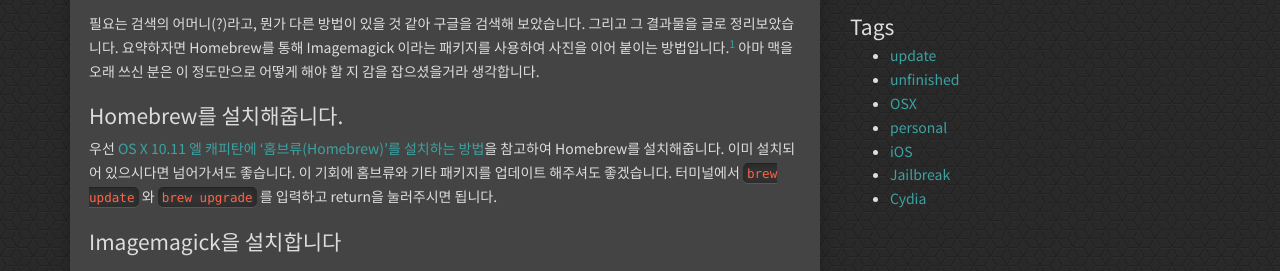
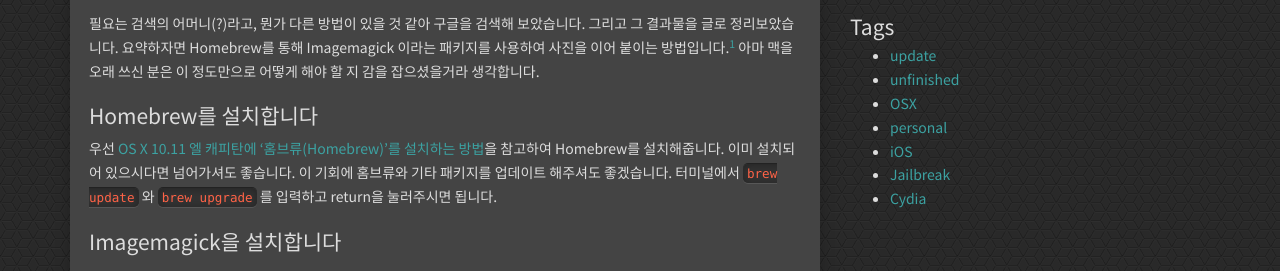
Before and after one commit to Canorus/canorus.github.io, a Jekyll site: the page built from _posts/2016-05-21-imagemagick.md, in a window 1280 px wide and 900 px high. Shown: the part 247-518 px from the top of the window. Built offline with Jekyll 4.4.1, drawn with Linux system fonts in a browser that asks for light colours.

Commit message:
imagemagick

```diff
--- a/_posts/2016-05-21-imagemagick.md
+++ b/_posts/2016-05-21-imagemagick.md
@@ -9,7 +9,7 @@
 
 [^1]: Homebrew 외에도 MacPorts로 설치할 수 있습니다. [링크](http://www.imagemagick.org/script/binary-releases.php)
 
-## Homebrew를 설치해줍니다.
+## Homebrew를 설치합니다
 
 우선 [OS X 10.11 엘 캐피탄에 '홈브류(Homebrew)'를 설치하는 방법](http://macnews.tistory.com/3728)을 참고하여 Homebrew를 설치해줍니다. 이미 설치되어 있으시다면 넘어가셔도 좋습니다. 이 기회에 홈브류와 기타 패키지를 업데이트 해주셔도 좋겠습니다. 터미널에서 `brew update` 와 `brew upgrade` 를 입력하고 return을 눌러주시면 됩니다.
 
```
